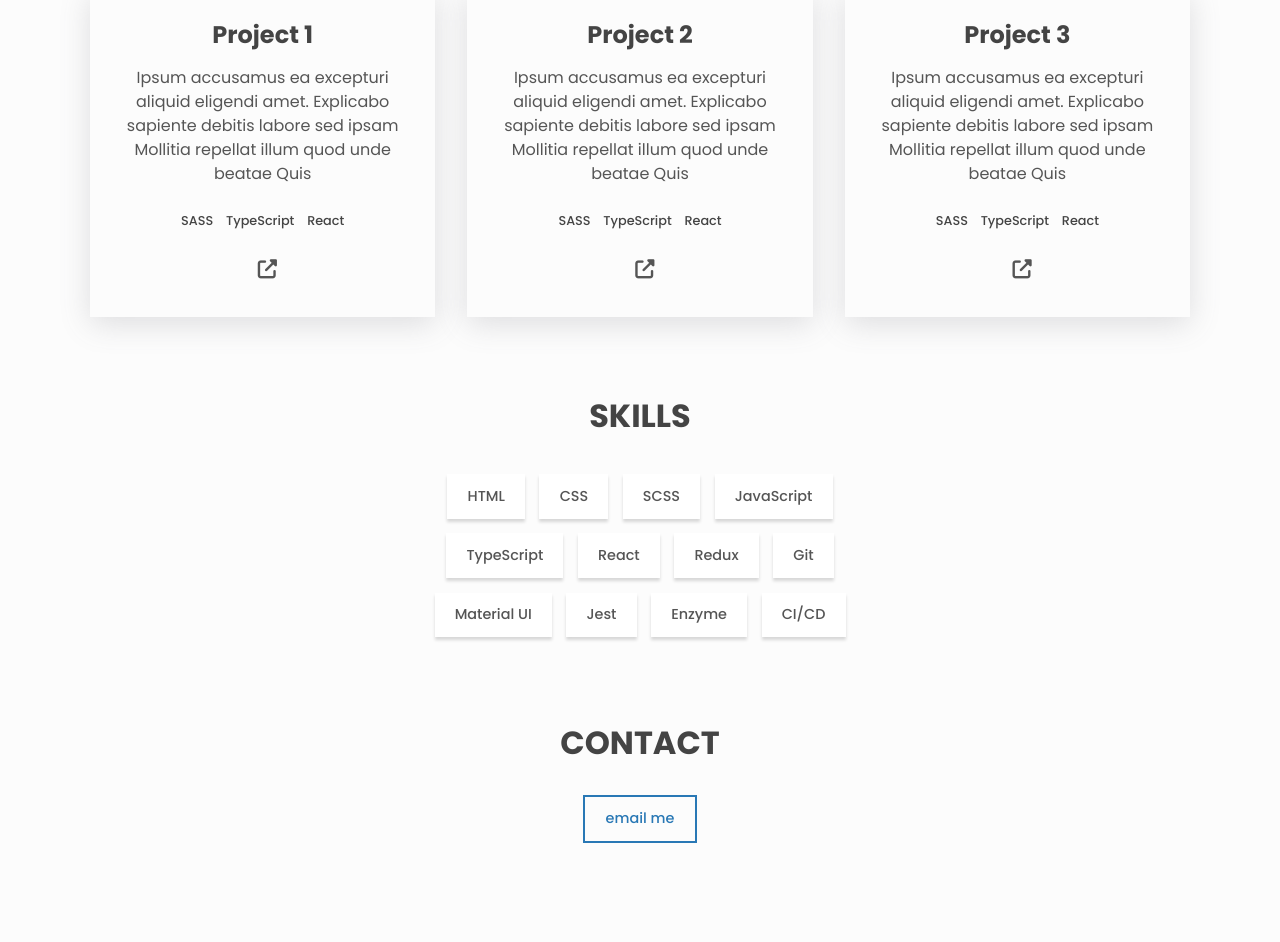
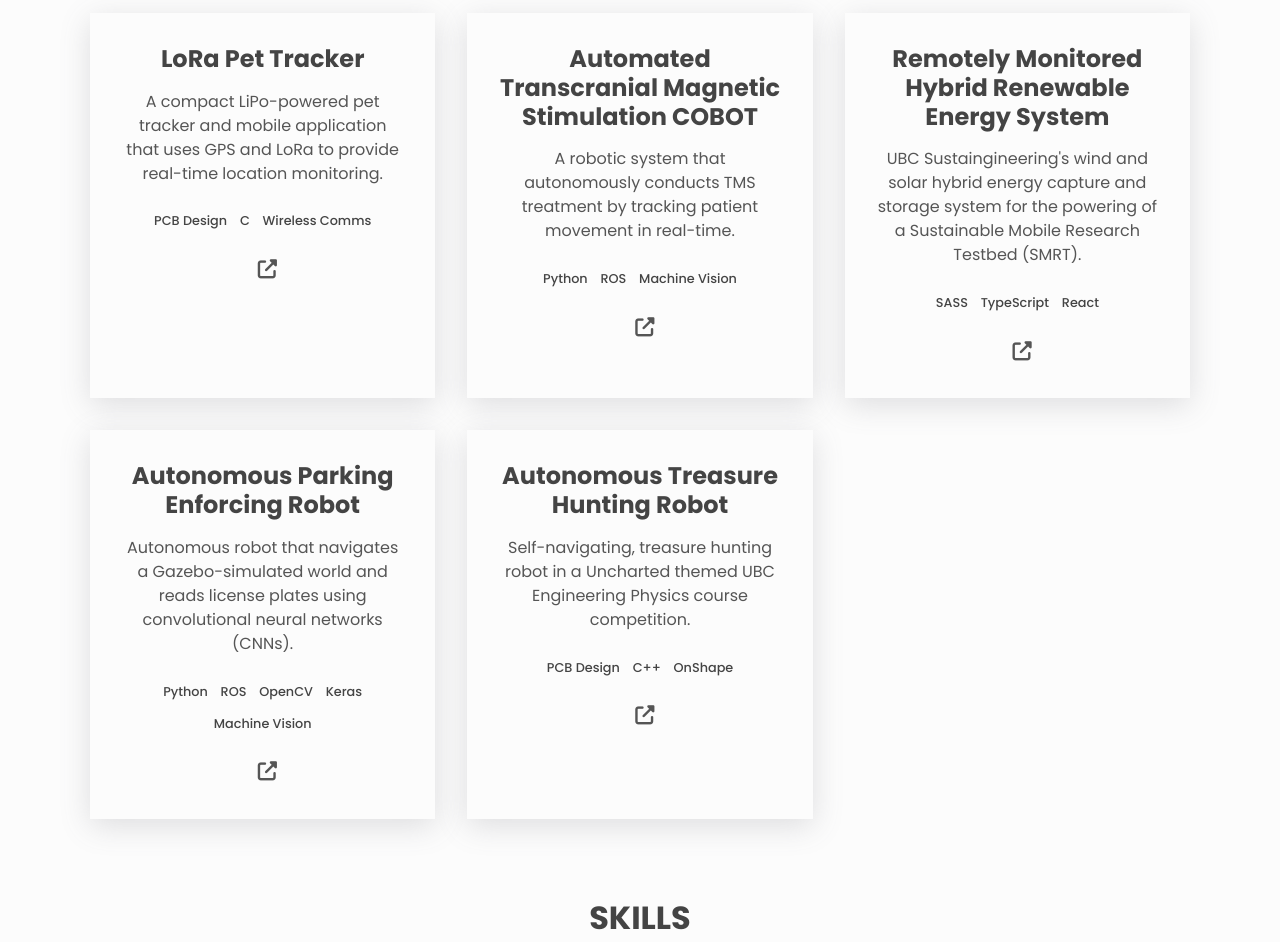
Before and after one commit to laurylee/laurylee.github.io, a plain HTML site: page index.html in a window 1280 px wide. Shown: the part 552-1494 px from the top of the page. Drawn offline with Linux system fonts and the light colour scheme.

Commit message:
Update index.html

```diff
--- a/index.html
+++ b/index.html
@@ -43,6 +43,7 @@
             aria-label="linkedin"
             class="link link--icon">
             <i aria-hidden="true" class="fab fa-linkedin"></i>
+        </button>
 
         <button
           type="button"
@@ -59,8 +60,8 @@
       <div class="about center">
         <h2>Hi there! I'm <span class="about__name">Lauryn Lee.</span></h2>
         <p class="about__desc">
-          I am a recent Engineering Physics graduate from the University of British Columbia with a passion for electronics and embedded systems.
-          Having studied a rigorous combination of physics, applied math, as well as mechanical, electrical, and computer engineering,
+          I am a recent Engineering Physics graduate from the University of British Columbia with a keen interest in developing electronics and embedded systems to improve everyday life.
+          Having studied a rigorous combination of physics, applied math, as well as mechanical, electrical, and computer engineering throughout my degree,
           I am excited about working on complex, interdisciplinary systems and delving down to the fundamentals of how things work.
         </p>
 
@@ -85,11 +86,49 @@
 
         <div class="projects__grid">
           <div class="project">
-            <h3>Project 1</h3>
+            <h3>LoRa Pet Tracker</h3>
             <p class="project__description">
-              Ipsum accusamus ea excepturi aliquid eligendi amet. Explicabo
-              sapiente debitis labore sed ipsam Mollitia repellat illum quod
-              unde beatae Quis
+              A compact LiPo-powered pet tracker and mobile application that uses GPS and LoRa to provide real-time location monitoring.
+            </p>
+            <ul class="project__stack">
+              <li class="project__stack-item">PCB Design</li>
+              <li class="project__stack-item">C</li>
+              <li class="project__stack-item">Wireless Comms</li>
+            </ul>
+
+            <a
+              href="https://example.com"
+              aria-label="live preview"
+              class="link link--icon"
+            >
+              <i aria-hidden="true" class="fas fa-external-link-alt"></i>
+            </a>
+          </div>
+
+          <div class="project">
+            <h3>Automated Transcranial Magnetic Stimulation COBOT</h3>
+            <p class="project__description">
+              A robotic system that autonomously conducts TMS treatment by tracking patient movement in real-time.
+            </p>
+            <ul class="project__stack">
+              <li class="project__stack-item">Python</li>
+              <li class="project__stack-item">ROS</li>
+              <li class="project__stack-item">Machine Vision</li>
+            </ul>
+
+            <a
+              href="https://example.com"
+              aria-label="live preview"
+              class="link link--icon"
+            >
+              <i aria-hidden="true" class="fas fa-external-link-alt"></i>
+            </a>
+          </div>
+
+          <div class="project">
+            <h3>Remotely Monitored Hybrid Renewable Energy System</h3>
+            <p class="project__description">
+              UBC Sustaingineering's wind and solar hybrid energy capture and storage system for the powering of a Sustainable Mobile Research Testbed (SMRT).
             </p>
             <ul class="project__stack">
               <li class="project__stack-item">SASS</li>
@@ -105,18 +144,17 @@
               <i aria-hidden="true" class="fas fa-external-link-alt"></i>
             </a>
           </div>
-
           <div class="project">
-            <h3>Project 2</h3>
+            <h3>Autonomous Parking Enforcing Robot</h3>
             <p class="project__description">
-              Ipsum accusamus ea excepturi aliquid eligendi amet. Explicabo
-              sapiente debitis labore sed ipsam Mollitia repellat illum quod
-              unde beatae Quis
+              Autonomous robot that navigates a Gazebo-simulated world and reads license plates using convolutional neural networks (CNNs).
             </p>
             <ul class="project__stack">
-              <li class="project__stack-item">SASS</li>
-              <li class="project__stack-item">TypeScript</li>
-              <li class="project__stack-item">React</li>
+              <li class="project__stack-item">Python</li>
+              <li class="project__stack-item">ROS</li>
+              <li class="project__stack-item">OpenCV</li>
+              <li class="project__stack-item">Keras</li>
+              <li class="project__stack-item">Machine Vision</li>
             </ul>
 
             <a
@@ -127,18 +165,15 @@
               <i aria-hidden="true" class="fas fa-external-link-alt"></i>
             </a>
           </div>
-
           <div class="project">
-            <h3>Project 3</h3>
+            <h3>Autonomous Treasure Hunting Robot</h3>
             <p class="project__description">
-              Ipsum accusamus ea excepturi aliquid eligendi amet. Explicabo
-              sapiente debitis labore sed ipsam Mollitia repellat illum quod
-              unde beatae Quis
+              Self-navigating, treasure hunting robot in a Uncharted themed UBC Engineering Physics course competition.
             </p>
             <ul class="project__stack">
-              <li class="project__stack-item">SASS</li>
-              <li class="project__stack-item">TypeScript</li>
-              <li class="project__stack-item">React</li>
+              <li class="project__stack-item">PCB Design</li>
+              <li class="project__stack-item">C++</li>
+              <li class="project__stack-item">OnShape</li>
             </ul>
 
             <a
```
